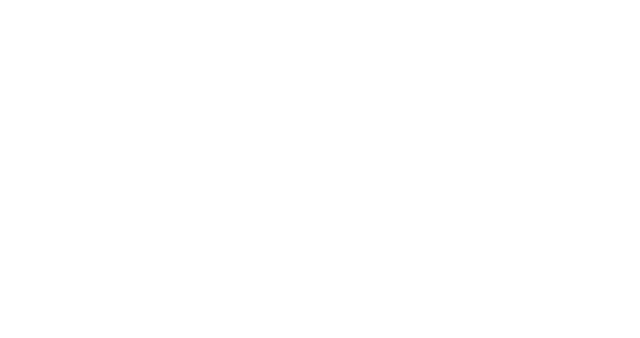
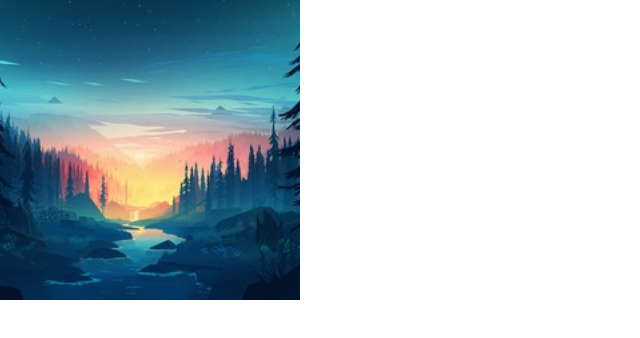
Before and after one commit to js-tasks-ru/htmlcss-20240614_info-mii, a website: page 06-lection4/03-srcset/index.html in a window 1280 px wide. Shown: the whole page, without its empty margins (0-640 px from the left). Drawn offline with Linux system fonts and the light colour scheme; a web font is replaced by a local one.

Commit message:
srcset -task

```diff
--- a/06-lection4/03-srcset/index.html
+++ b/06-lection4/03-srcset/index.html
@@ -5,6 +5,8 @@
         <link rel="stylesheet" href="./srcset.css">
     </head>
     <body>
-
+<div class="srcset">
+    <img class="srcset__image" src="./public/forest_400.jpg" alt="Forest"  srcset="./public/forest_400.jpg 1x, ./public/forest_768.jpg 2x">
+</div>
     </body>
 </html>
--- a/06-lection4/03-srcset/srcset.css
+++ b/06-lection4/03-srcset/srcset.css
@@ -0,0 +1,10 @@
+.srcset {
+    width: 300px;
+    height: 300px;
+}
+
+.srcset__image {
+    width: 100%;
+    height: 100%;
+    object-fit: cover;
+}
```
